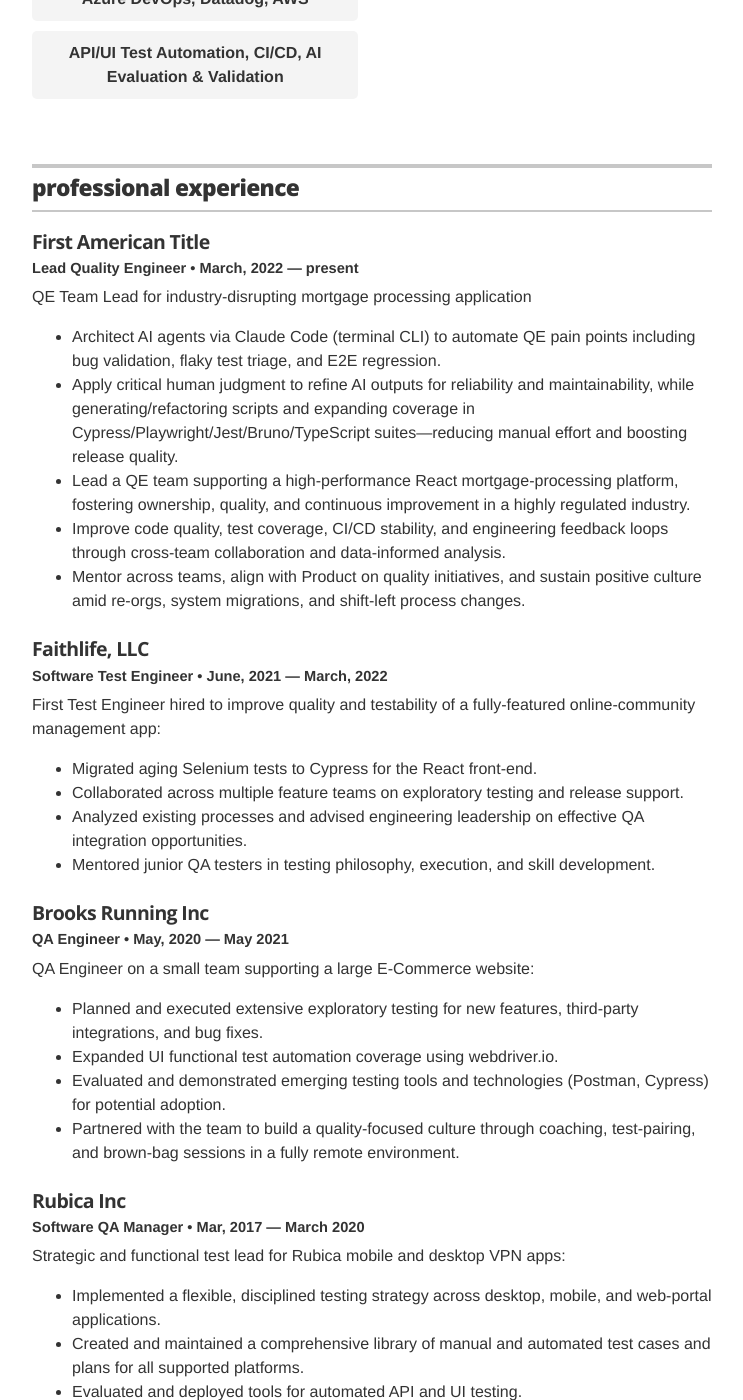
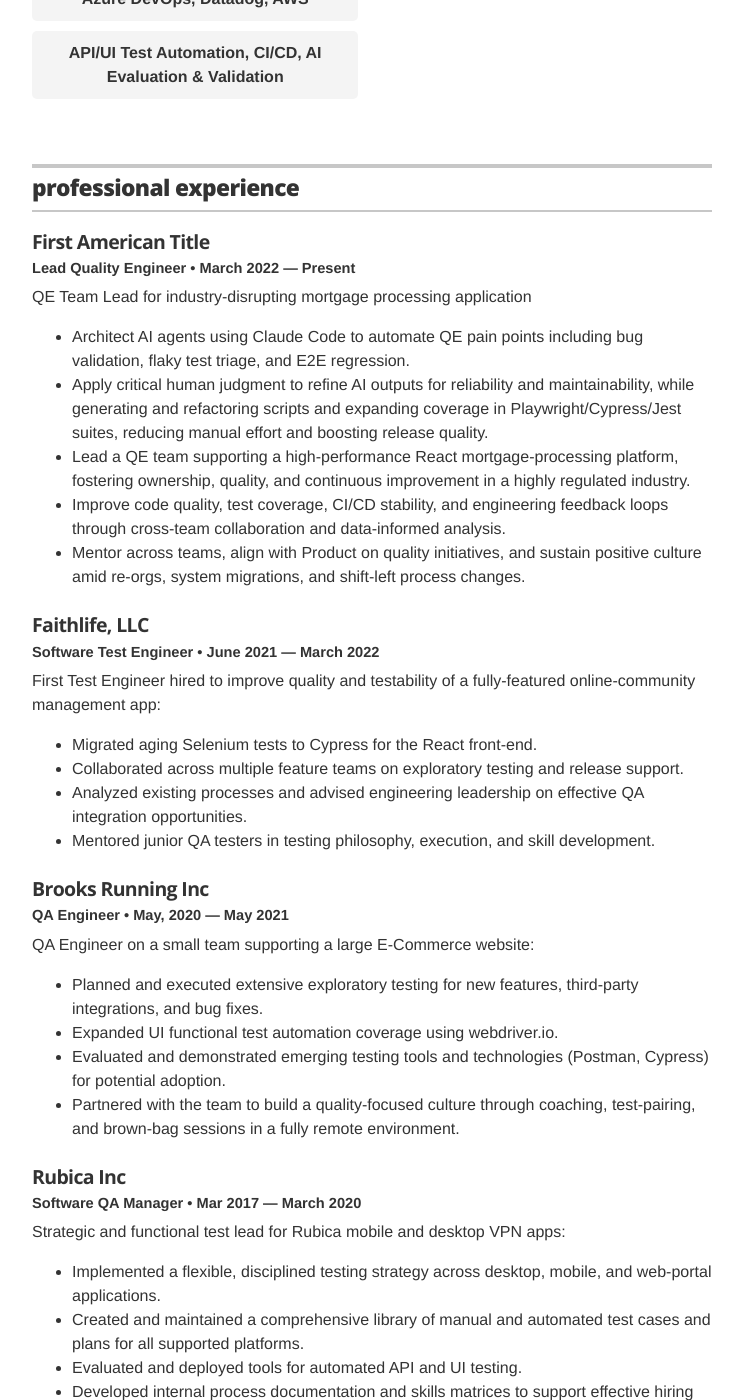
Before and after one commit to rharmaning/rharmaning.github.io, a Jekyll site: the page built from index.html, in a window 1280 px wide and 1400 px high, scrolled down 833 px. Shown: the whole window, without its empty margins (268-1011 px from the left). Built offline with Jekyll 4.4.1, drawn with Linux system fonts in a browser that asks for light colours; some of the changed text lies outside the part shown.

Commit message:
Polish resume copy consistency

```diff
--- a/_layouts/resume.html
+++ b/_layouts/resume.html
@@ -23,7 +23,14 @@
 
         <div class="executive-summary" itemprop="description">
           <p>
-            Seasoned Quality Engineering leader focused on elevating quality across the product lifecycle through test strategy, automation, cross-team collaboration, and AI-enabled engineering workflows. Build and refine agentic approaches that surface quality risks earlier, expose test coverage gaps, and extend automated validation while preserving human judgment around reliability, maintainability, and release confidence. Passionate about learning, mentoring, clarifying requirements, and advocating for the customer in dynamic environments.
+            Seasoned Quality Engineering leader focused on elevating quality across the
+            product lifecycle through test strategy, automation, cross-team
+            collaboration, and AI-enabled engineering workflows. Build and refine
+            agentic approaches that surface quality risks earlier, expose test coverage
+            gaps, and extend automated validation while preserving human judgment around
+            reliability, maintainability, and release confidence. Passionate about
+            learning, mentoring, clarifying requirements, and advocating for the
+            customer in dynamic environments.
           </p>
         </div>
 
@@ -49,7 +56,9 @@
           <div id="skills-container">
             <!-- Hard Skills -->
             <ul class="skills-column">
-              <li>Agentic Workflows, AI-Assisted Engineering, Claude Code, Codex, Cursor</li>
+              <li>
+                Agentic Workflows, AI-Assisted Engineering, Claude Code, Codex, Cursor
+              </li>
               <li>Playwright, Cypress, Jest, Bruno</li>
               <li>TypeScript, React, GraphQL, SQL</li>
               <li>Azure DevOps, Datadog, AWS</li>
@@ -80,27 +89,31 @@
         >
           <h3 class="resume-item-title" itemprop="name">First American Title</h3>
           <h4 class="resume-item-details" itemprop="description">
-            Lead Quality Engineer &bull; March, 2022 &mdash; present
+            Lead Quality Engineer &bull; March 2022 &mdash; Present
           </h4>
           <p class="resume-item-copy">
             QE Team Lead for industry-disrupting mortgage processing application
           </p>
           <ul class="resume-item-list">
             <li>
-              Architect AI agents via Claude Code (terminal CLI) to automate QE pain
-              points including bug validation, flaky test triage, and E2E regression.
+              Architect AI agents using Claude Code to automate QE pain points including
+              bug validation, flaky test triage, and E2E regression.
             </li>
             <li>
               Apply critical human judgment to refine AI outputs for reliability and
-              maintainability, while generating/refactoring scripts and expanding
-              coverage in Cypress/Playwright/Jest/Bruno/TypeScript suites—reducing
-              manual effort and boosting release quality.
+              maintainability, while generating and refactoring scripts and expanding
+              coverage in Playwright/Cypress/Jest suites, reducing manual effort and
+              boosting release quality.
             </li>
             <li>
-              Lead a QE team supporting a high-performance React mortgage-processing platform, fostering ownership, quality, and continuous improvement in a highly regulated industry.
+              Lead a QE team supporting a high-performance React mortgage-processing
+              platform, fostering ownership, quality, and continuous improvement in a
+              highly regulated industry.
             </li>
             <li>
-              Improve code quality, test coverage, CI/CD stability, and engineering feedback loops through cross-team collaboration and data-informed analysis.
+              Improve code quality, test coverage, CI/CD stability, and engineering
+              feedback loops through cross-team collaboration and data-informed
+              analysis.
             </li>
             <li>
               Mentor across teams, align with Product on quality initiatives, and
@@ -118,7 +131,7 @@
         >
           <h3 class="resume-item-title" itemprop="name">Faithlife, LLC</h3>
           <h4 class="resume-item-details" itemprop="description">
-            Software Test Engineer &bull; June, 2021 &mdash; March, 2022
+            Software Test Engineer &bull; June 2021 &mdash; March 2022
           </h4>
           <p class="resume-item-copy">
             First Test Engineer hired to improve quality and testability of a
@@ -179,7 +192,7 @@
         >
           <h3 class="resume-item-title" itemprop="name">Rubica Inc</h3>
           <h4 class="resume-item-details" itemprop="description">
-            Software QA Manager &bull; Mar, 2017 &mdash; March 2020
+            Software QA Manager &bull; Mar 2017 &mdash; March 2020
           </h4>
           <p class="resume-item-copy">
             Strategic and functional test lead for Rubica mobile and desktop VPN apps:
@@ -214,10 +227,10 @@
         >
           <h3 class="resume-item-title" itemprop="name">FONS | Teach Well</h3>
           <h4 class="resume-item-details" itemprop="description">
-            Software Test Engineer &bull; Jan, 2017 &mdash; Mar, 2017
+            Software Test Engineer &bull; Jan 2017 &mdash; Mar 2017
           </h4>
           <p class="resume-item-copy">
-            Primary Test\QA resource for the FONS web and mobile apps:
+            Primary Test/QA resource for the FONS web and mobile apps:
           </p>
           <ul class="resume-item-list">
             <li>
@@ -248,7 +261,7 @@
           </h4>
           <p class="resume-item-copy">
             Member of a TDD DevOps team responsible for evolving and integrating
-            SAAS\IAAS Cloud Provider's billing system:
+            SaaS/IaaS Cloud Provider's billing system:
           </p>
           <ul class="resume-item-list">
             <li>
@@ -278,7 +291,7 @@
         >
           <h3 class="resume-item-title" itemprop="name">Tier3 Inc.</h3>
           <h4 class="resume-item-details" itemprop="description">
-            SDET &bull; April 2012 &mdash; Jun, 2015
+            SDET &bull; April 2012 &mdash; Jun 2015
           </h4>
           <p class="resume-item-copy">
             Test-Engineer on a small team responsible for measurably increasing quality
@@ -287,7 +300,7 @@
           <ul class="resume-item-list">
             <li>Developed automated API test suites adopted into team-wide use.</li>
             <li>
-              Contribute to an automated suite of coded-UI Tests (C# + Selenium Grid).
+              Contribute to an automated suite of coded UI tests (C# + Selenium Grid).
             </li>
             <li>
               Serve as a test-pair with developers especially in areas of feature
@@ -321,7 +334,7 @@
             QA Specialist (Sr Test Engineer) &bull; July 2009 &mdash; April 2012
           </h4>
           <p class="resume-item-copy">
-            Sole Testing\QA resource for the Digital Team tasked with bringing
+            Sole Testing/QA resource for the Digital Team tasked with bringing
             visibility and robustness to the QA Process. Established QA Best Practices
             to inform testing approaches for a variety of client projects:
           </p>
```
